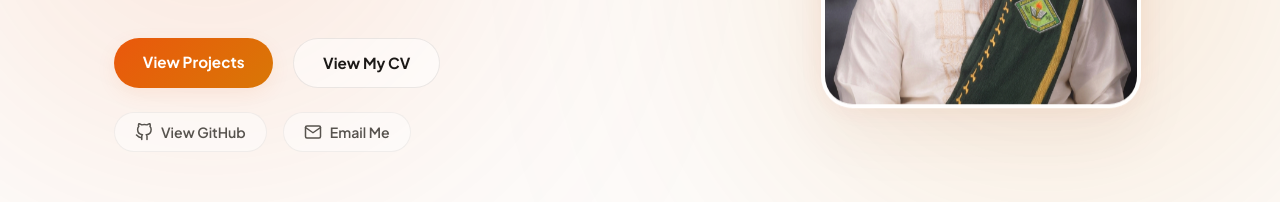
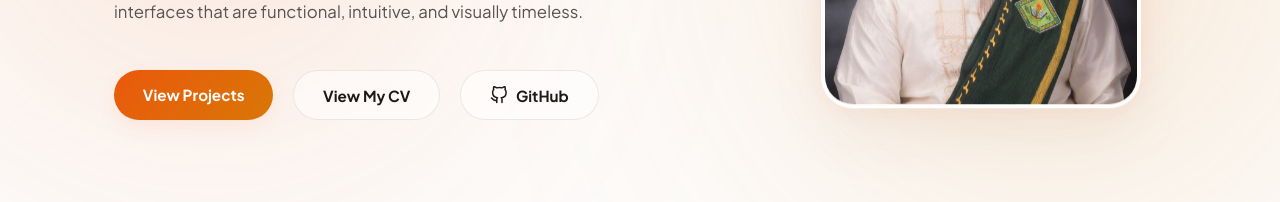
Before and after one commit to webjie28/BENJIELIPALAM, a Vue app: page / in a window 1280 px wide. Shown: the part 475-677 px from the top of the page. Built offline with nearby package versions, Linux system fonts and the light colour scheme; no server answers.

Commit message:
style: Move GitHub button inline with CTA buttons and remove email button

```diff
--- a/App.vue
+++ b/App.vue
@@ -147,16 +147,9 @@
             <div class="hero-ctas animate-in">
               <a href="#creations" class="cta-btn primary-btn">View Projects</a>
               <button @click="showCV = true" class="cta-btn secondary-btn">View My CV</button>
-            </div>
-
-            <div class="hero-socials animate-in">
-              <a href="https://github.com/webjie28" target="_blank" class="hero-social-link">
+              <a href="https://github.com/webjie28" target="_blank" title="GitHub" class="cta-btn secondary-btn github-btn">
                 <svg xmlns="http://www.w3.org/2000/svg" width="18" height="18" viewBox="0 0 24 24" fill="none" stroke="currentColor" stroke-width="2" stroke-linecap="round" stroke-linejoin="round"><path d="M9 19c-5 1.5-5-2.5-7-3m14 6v-3.87a3.37 3.37 0 0 0-.94-2.61c3.14-.35 6.44-1.54 6.44-7A5.44 5.44 0 0 0 20 4.77 5.07 5.07 0 0 0 19.91 1S18.73.65 16 2.48a13.38 13.38 0 0 0-7 0C6.27.65 5.09 1 5.09 1A5.07 5.07 0 0 0 5 4.77a5.44 5.44 0 0 0-1.5 3.78c0 5.42 3.3 6.61 6.44 7A3.37 3.37 0 0 0 9 18.13V22"></path></svg>
-                <span>View GitHub</span>
-              </a>
-              <a href="mailto:lipalambenjie@gmail.com" class="hero-social-link">
-                <svg xmlns="http://www.w3.org/2000/svg" width="18" height="18" viewBox="0 0 24 24" fill="none" stroke="currentColor" stroke-width="2" stroke-linecap="round" stroke-linejoin="round"><path d="M4 4h16c1.1 0 2 .9 2 2v12c0 1.1-.9 2-2 2H4c-1.1 0-2-.9-2-2V6c0-1.1.9-2 2-2z"></path><polyline points="22,6 12,13 2,6"></polyline></svg>
-                <span>Email Me</span>
+                <span>GitHub</span>
               </a>
             </div>
           </div>
@@ -1399,44 +1392,7 @@ body {
   gap: 1.25rem;
 }
 
-.hero-socials {
-  display: flex;
-  gap: 1rem;
-  margin-top: 1.5rem;
-}
-
-.hero-social-link {
-  display: inline-flex;
-  align-items: center;
-  justify-content: center;
-  gap: 0.5rem;
-  padding: 0.65rem 1.25rem;
-  border-radius: 99px;
-  background: var(--card-bg);
-  color: var(--text-secondary);
-  border: 1px solid rgba(0, 0, 0, 0.05);
-  font-size: 0.88rem;
-  font-weight: 600;
-  text-decoration: none;
-  transition: all 0.3s cubic-bezier(0.16, 1, 0.3, 1);
-}
-
-.hero-social-link:hover {
-  color: var(--text-primary);
-  background: rgba(255, 255, 255, 0.6);
-  transform: translateY(-4px);
-  box-shadow: 0 10px 20px var(--shadow-color);
-  border-color: var(--accent-purple);
-}
-
-.dark-theme .hero-social-link {
-  border: 1px solid rgba(255, 255, 255, 0.05);
-}
-
-.dark-theme .hero-social-link:hover {
-  background: rgba(20, 18, 16, 0.8);
-  border-color: rgba(255, 255, 255, 0.15);
-}
+
 
 .cta-btn {
   padding: 0.9rem 1.8rem;
@@ -1445,6 +1401,13 @@ body {
   font-size: 0.95rem;
   text-decoration: none;
   transition: all 0.3s cubic-bezier(0.16, 1, 0.3, 1);
+}
+
+.github-btn {
+  display: inline-flex;
+  align-items: center;
+  justify-content: center;
+  gap: 0.5rem;
 }
 
 .primary-btn {
@@ -3611,10 +3574,6 @@ button.cta-btn {
     gap: 0.75rem;
   }
 
-  .hero-socials {
-    justify-content: center;
-    margin-top: 1.25rem;
-  }
 
   .cta-btn {
     text-align: center;
```
